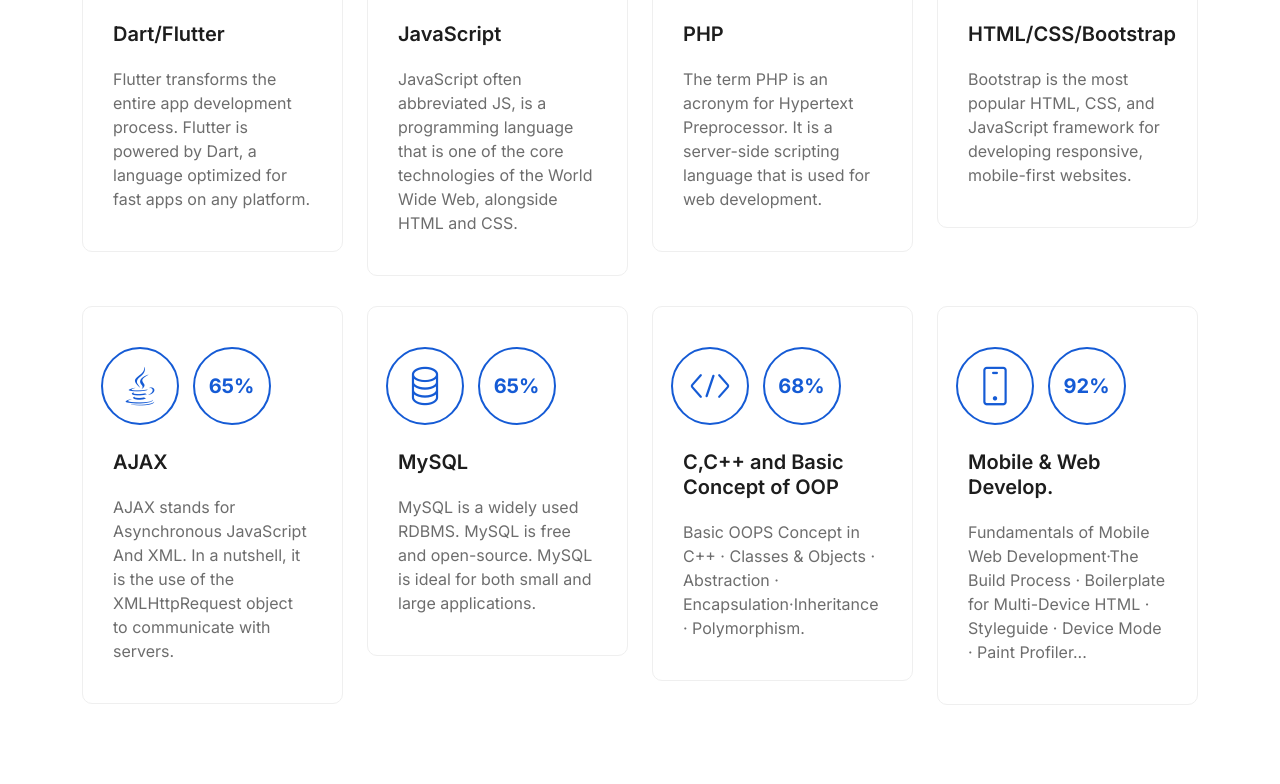
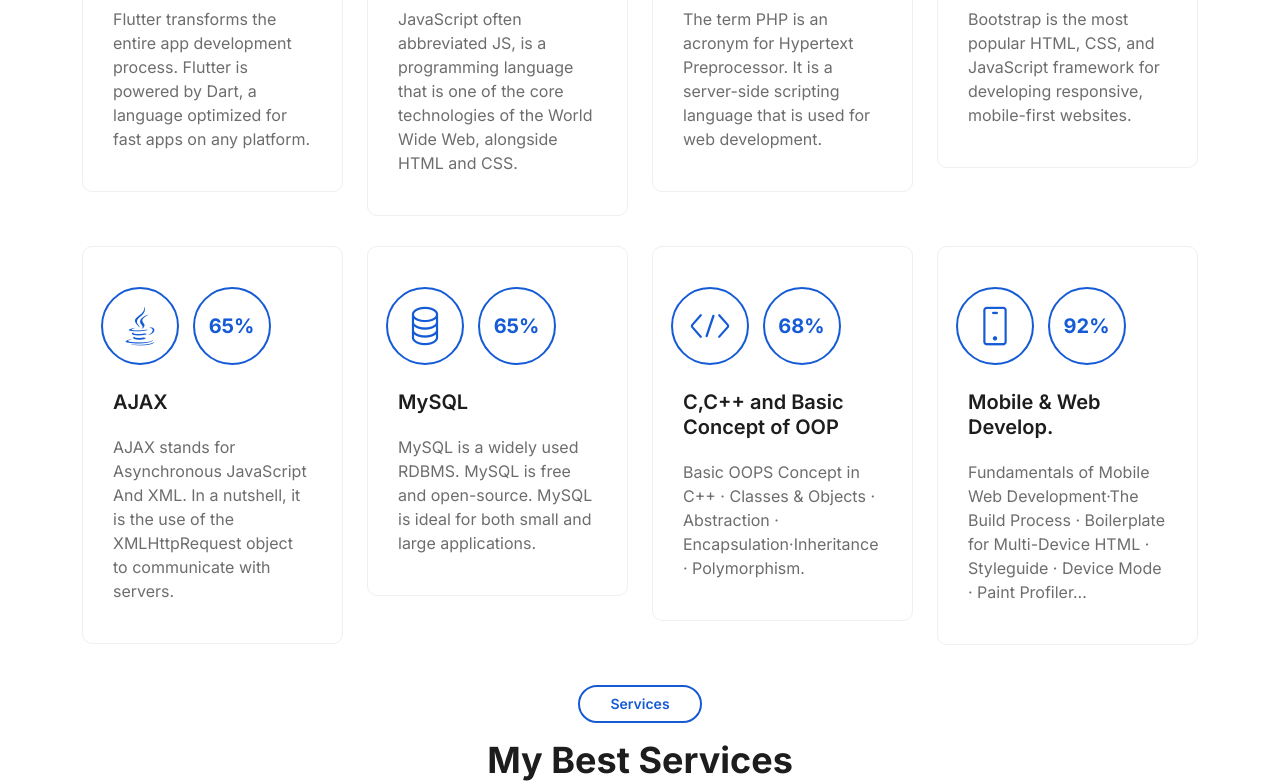
Before and after one commit to trulykasodiya-hub/trushitkasodiya, a plain HTML site: page index.html in a window 1280 px wide. Shown: the part 1605-2389 px from the top of the page. Drawn offline with Linux system fonts and the light colour scheme.

Commit message:
Update index.html

```diff
--- a/index.html
+++ b/index.html
@@ -313,7 +313,7 @@
 
 
    <!-- ===== service-area start ===== -->
-  <section id="services" class="services-area services-eight" style="padding: 60px;">
+  <section id="services" class="services-area services-eight" style="padding: 0px;">
     <div class="container">
       <div class="row">
         <div class="col-lg-3 col-md-6">
```
